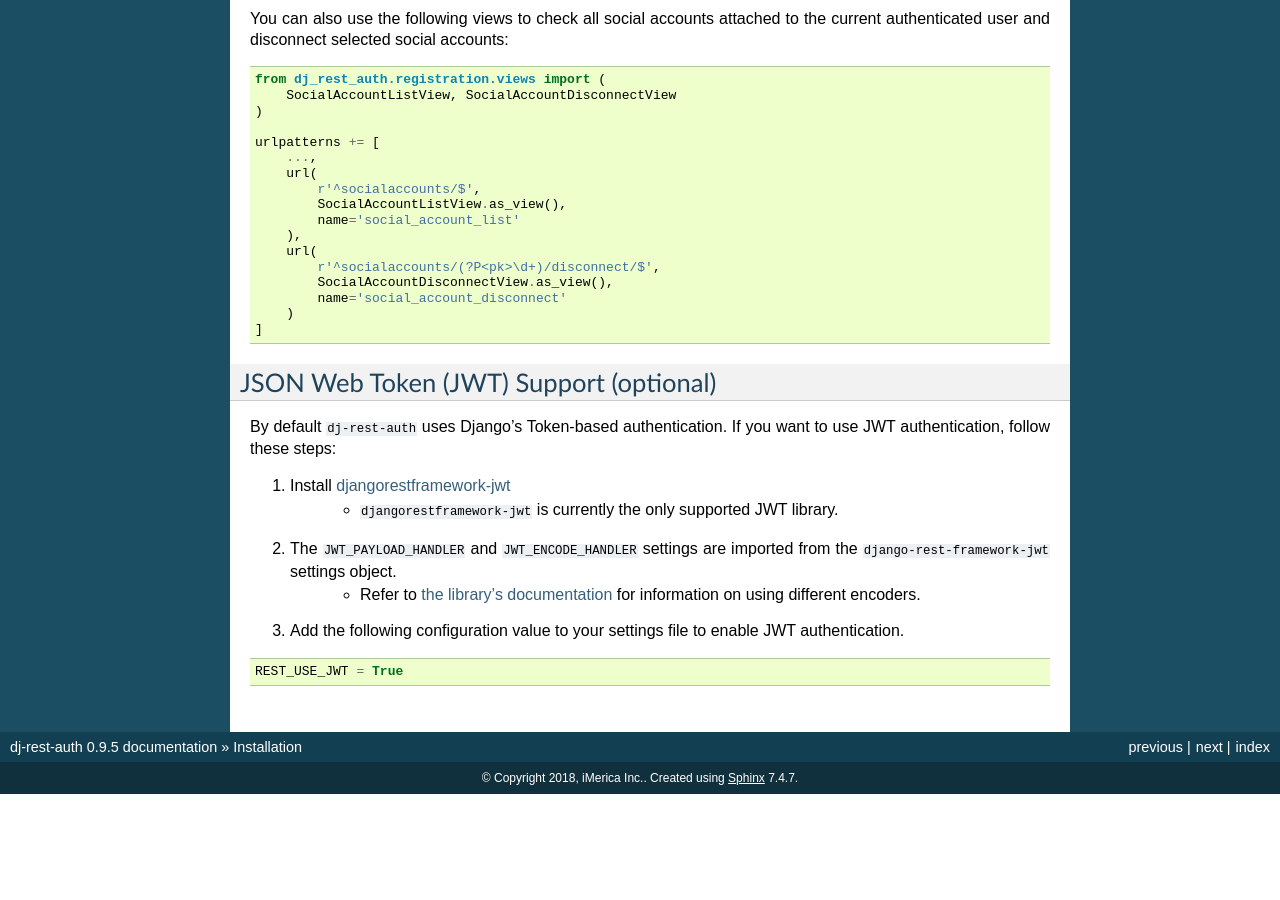
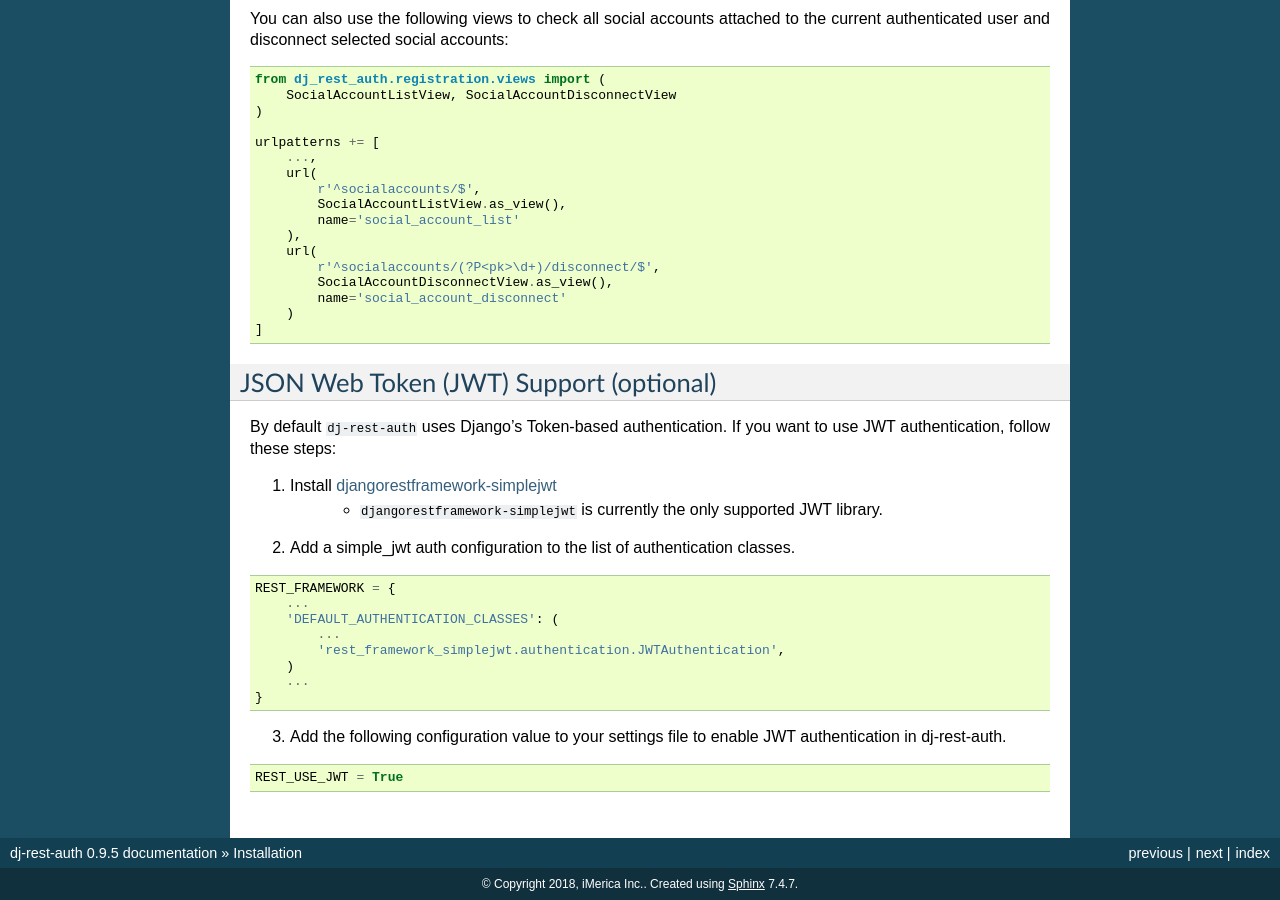
Before and after one commit to Tivix/django-rest-auth, a Sphinx documentation site: the page built from docs/installation.rst, in a window 1280 px wide and 900 px high, scrolled down 3536 px. Built offline with Sphinx 7.4.7, drawn with Linux system fonts in a browser that asks for light colours; before the commit the page ends 4330 px from its top, so only the background shows below that.

Commit message:
updated docs

```diff
--- a/docs/configuration.rst
+++ b/docs/configuration.rst
@@ -46,7 +46,7 @@
 
 - **REST_SESSION_LOGIN** - Enable session login in Login API view (default: True)
 
-- **REST_USE_JWT** - Enable JWT Authentication instead of Token/Session based. This is built on top of django-rest-framework-jwt http://getblimp.github.io/django-rest-framework-jwt/, which must also be installed. (default: False)
+- **REST_USE_JWT** - Enable JWT Authentication instead of Token/Session based. This is built on top of djangorestframework-simplejwt https://github.com/SimpleJWT/django-rest-framework-simplejwt, which must also be installed. (default: False)
 
 - **OLD_PASSWORD_FIELD_ENABLED** - set it to True if you want to have old password verification on password change enpoint (default: False)
 
--- a/docs/installation.rst
+++ b/docs/installation.rst
@@ -248,12 +248,23 @@
 
 By default ``dj-rest-auth`` uses Django's Token-based authentication. If you want to use JWT authentication, follow these steps:
 
-1. Install `djangorestframework-jwt <http://getblimp.github.io/django-rest-framework-jwt/>`_
-    - ``djangorestframework-jwt`` is currently the only supported JWT library.
-2. The ``JWT_PAYLOAD_HANDLER`` and ``JWT_ENCODE_HANDLER`` settings are imported from the ``django-rest-framework-jwt`` settings object.
-    - Refer to `the library's documentation <http://getblimp.github.io/django-rest-framework-jwt/#additional-settings>`_ for information on using different encoders.
+1. Install `djangorestframework-simplejwt <https://github.com/SimpleJWT/django-rest-framework-simplejwt/>`_
+    - ``djangorestframework-simplejwt`` is currently the only supported JWT library.
 
-3. Add the following configuration value to your settings file to enable JWT authentication.
+2. Add a simple_jwt auth configuration to the list of authentication classes.
+
+.. code-block:: python
+
+    REST_FRAMEWORK = {
+        ...
+        'DEFAULT_AUTHENTICATION_CLASSES': (
+            ...
+            'rest_framework_simplejwt.authentication.JWTAuthentication',
+        )
+        ...
+    }
+
+3. Add the following configuration value to your settings file to enable JWT authentication in dj-rest-auth.
 
 .. code-block:: python
 
```
